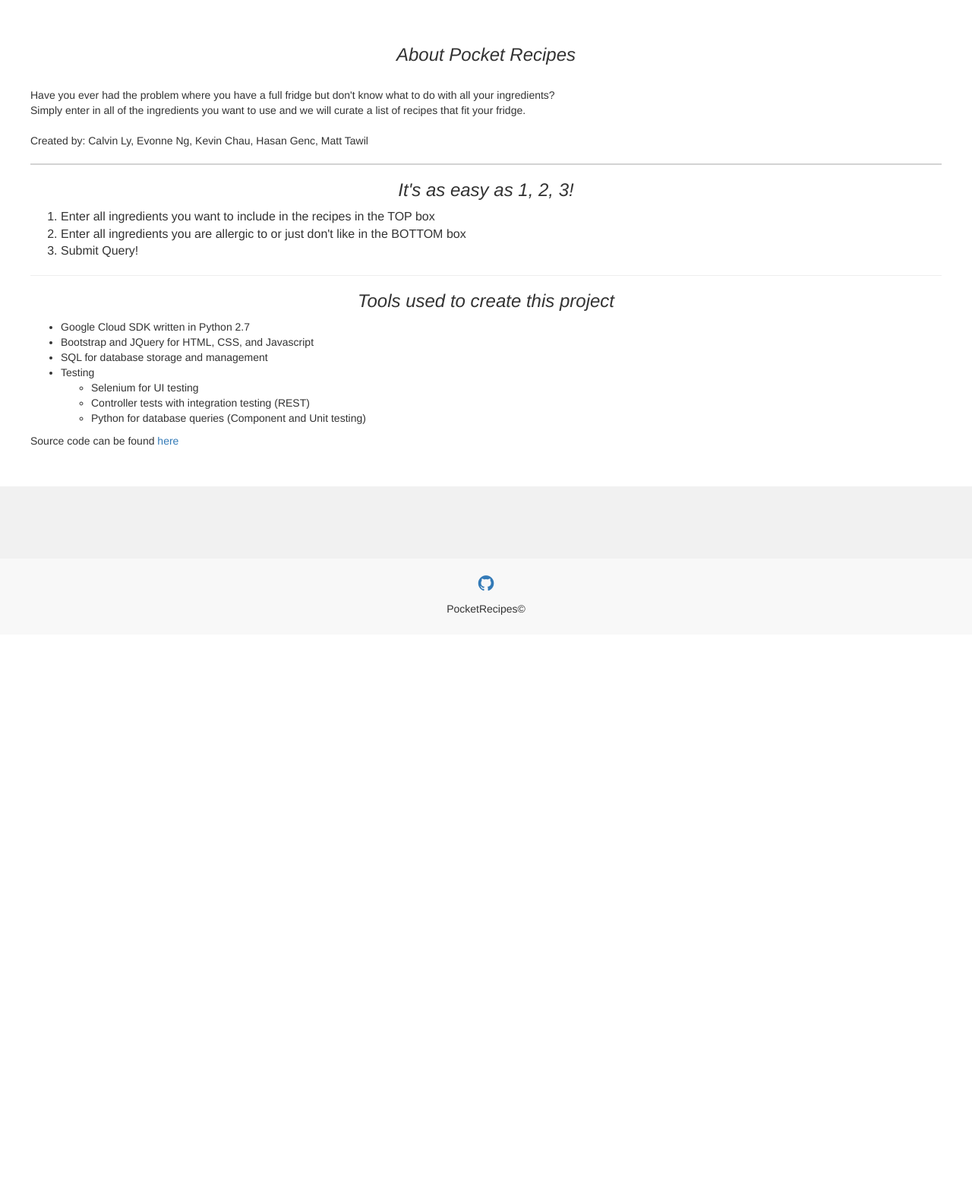
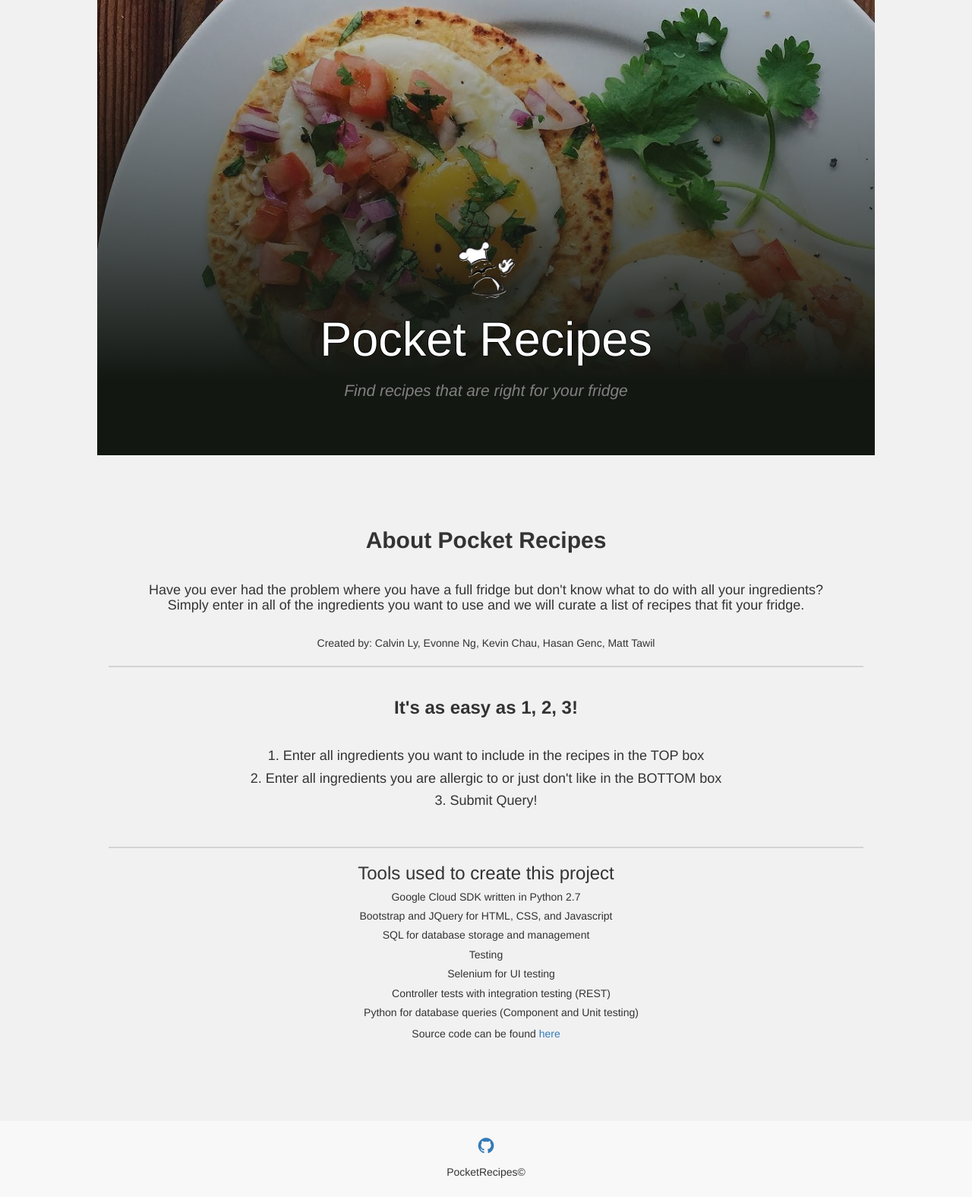
Before and after one commit to chaumifan/EE461L_Project, a Python web app: template templates/about.html in a window 1280 px wide. Shown: the part 51-1626 px from the top of the page at 76% size. Before the commit the page ends 860 px from the top, so only its background shows below. Run offline with Jinja, Linux system fonts and the light colour scheme; the template is opened without the code that fills it, so the values that code supplies are empty; some libraries are stand-ins or nearby versions.

Commit message:
added style to about page

```diff
--- a/static/style.css
+++ b/static/style.css
@@ -7,6 +7,7 @@
   width: 75px;
   height: 75px;
 }
+
 #body {
   width: 100%;
   margin-top: 50px;
--- a/templates/about.html
+++ b/templates/about.html
@@ -1,39 +1,80 @@
 {% extends "layout.html" %}
+
+{% block scripts %}
+<script src="http://code.jquery.com/jquery-1.11.0.min.js"></script>
+<script>
+  $(document).ready(function(){
+    var header = $('#header-img');
+    var backgrounds = new Array(
+      'static/background3.jpg',
+      'static/background2.jpg',
+      'static/background.jpg'
+    );
+
+    var current = 0;
+
+    function nextBackground() {
+        current++;
+        current = current % backgrounds.length;
+        header.css('background', 'linear-gradient(rgba(19,23,18,0.2),rgba(19,23,18,1)), url(' + backgrounds[current] + ')');
+        header.css('background-repeat', 'no-repeat');
+        header.css('background-size', '100%');
+    }
+    setInterval(nextBackground, 6000);
+
+    // header.css('background', backgrounds[0]);
+  });
+</script>
+{% endblock %}
 
 {% block nav_about %}<li class="active"><a>About</a></li>{% endblock %}
 
 {% block body %}
-      <div class=info>
-        <h3>About Pocket Recipes</h3>
+<div id="header-img" class="jumbotron">
+  <div id="title">
+    <img id="icon" src="{{ url_for('static', filename='icon_burned.png') }}" alt="Card image cap"/>
+    <h1> Pocket Recipes </h1>
+  </div>
+</div>
+<!-- end header section -->
+
+<div id="about" class="jumbotron">
+  <p>Find recipes that are right for your fridge</p>
+</div>
+<!-- end about section -->
+
+<div id=grid class=container style="text-align: center">
+  <h2 style="font-weight: bold">About Pocket Recipes</h2>
   <br>
-        <p>
+    <h4>
       Have you ever had the problem where you have a full fridge but don't know what to do with all your ingredients?
       <br>
       Simply enter in all of the ingredients you want to use and we will curate a list of recipes that fit your fridge.
       <br>
       <br>
+    </h4>
+    <p>
       Created by: Calvin Ly, Evonne Ng, Kevin Chau, Hasan Genc, Matt Tawil
+    </p>
     <div class=instr>
-            <h3>It's as easy as 1, 2, 3!</h3>
-            <ol>
-              <li>Enter all ingredients you want to include in the recipes in the TOP box</li>
-              <li>Enter all ingredients you are allergic to or just don't like in the BOTTOM box</li>
-              <li>Submit Query!</li>
-            </ol>
+      <br>
+      <h3 style="font-weight: bold">It's as easy as 1, 2, 3!</h3>
+      <br>
+      <h4>1. Enter all ingredients you want to include in the recipes in the TOP box</h4>
+      <h4>2. Enter all ingredients you are allergic to or just don't like in the BOTTOM box</h4>
+      <h4>3. Submit Query!</h4>
     </div>
-          <hr>
-          <div class=tools>
+    <br>
+    <div class=instr>
       <h3>Tools used to create this project</h3>
+          <h5>Google Cloud SDK written in Python 2.7</h5>
+          <h5>Bootstrap and JQuery for HTML, CSS, and Javascript</h5>
+          <h5>SQL for database storage and management</h5>
+          <h5>Testing</h5>
           <ul>
-                <li>Google Cloud SDK written in Python 2.7</li>
-                <li>Bootstrap and JQuery for HTML, CSS, and Javascript</li>
-                <li>SQL for database storage and management</li>
-                <li>Testing</li>
-                <ul>
-                    <li>Selenium for UI testing</li>
-                    <li>Controller tests with integration testing (REST)</li>
-                    <li>Python for database queries (Component and Unit testing)</li>
-                </ul>
+              <h5>Selenium for UI testing</h5>
+              <h5>Controller tests with integration testing (REST)</h5>
+              <h5>Python for database queries (Component and Unit testing)</h5>
           </ul>
       <p>Source code can be found <a href=https://github.com/chaumifan/EE461L_Project>here</p>
   </div>
```
Lines whose indentation alone changed are shown as unchanged.
